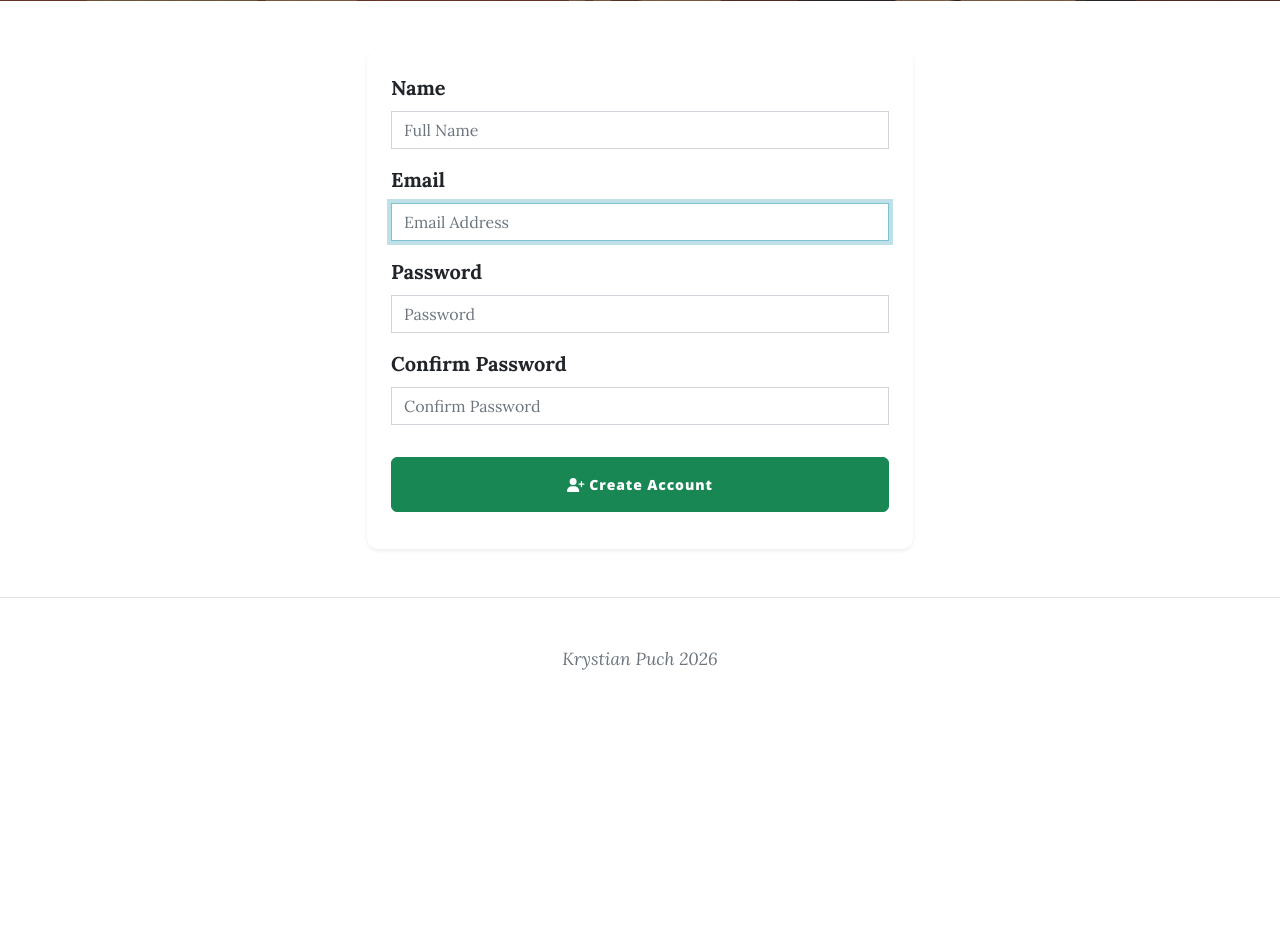
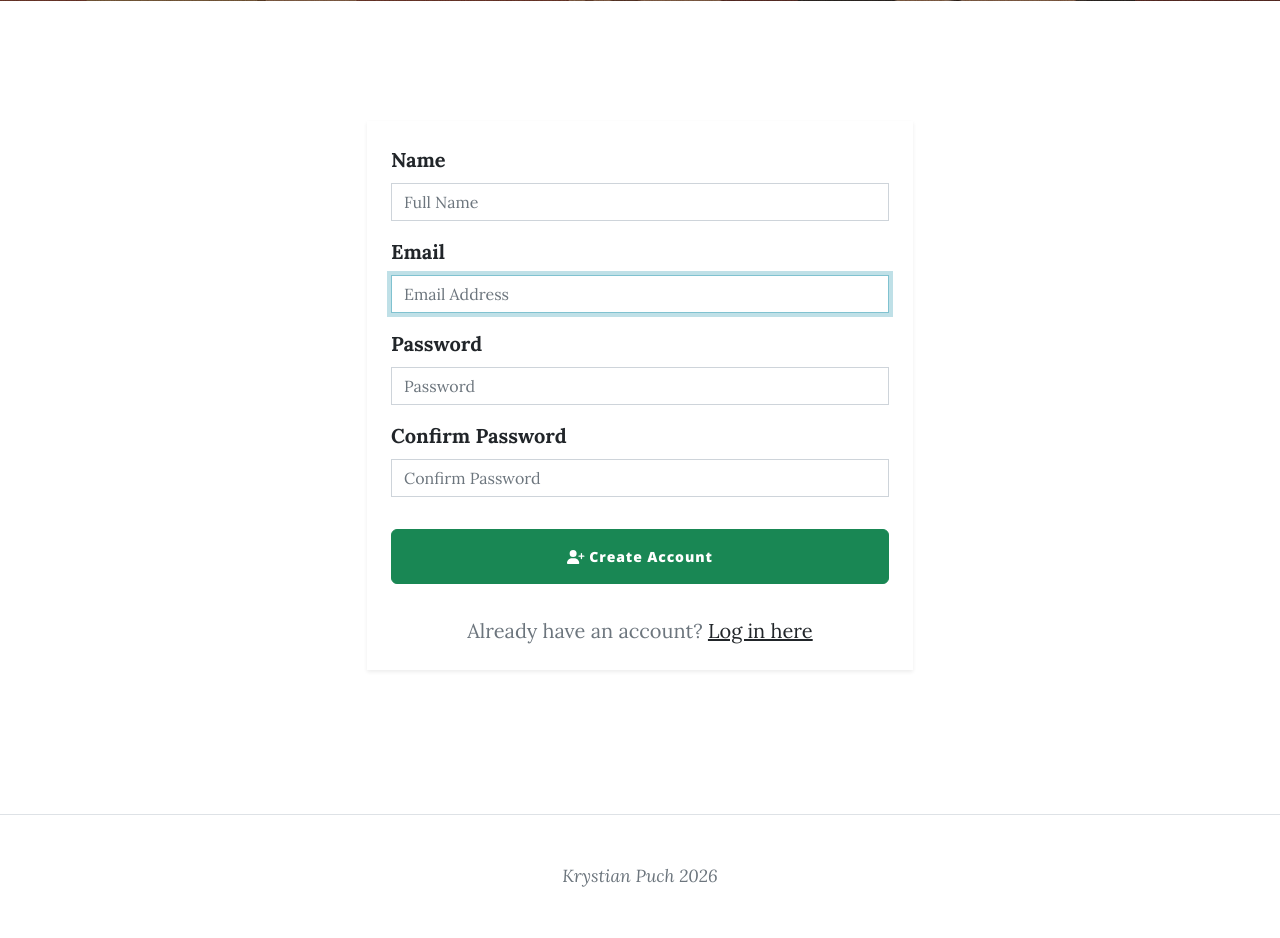
Before and after one commit to Krystian137/MyFilmSay-Cleaner, a Django app: page /users/register/ in a window 1280 px wide. Shown: the part 627-1565 px from the top of the page. Before the commit the page ends 1297 px from the top, so only its background shows below. Run offline with Django 5.2, Linux system fonts and the light colour scheme; some libraries are stand-ins or nearby versions.

Commit message:
cleaning up

```diff
--- a/apps/users/templates/users/login.html
+++ b/apps/users/templates/users/login.html
@@ -22,7 +22,7 @@
     <div class="container">
         <div class="row justify-content-center">
             <div class="col-lg-6 col-md-8">
-                <div class="card shadow-sm border-0 p-4">
+                <div class="shadow-sm border-0 p-4">
                     <form method="post">
                         {% csrf_token %}
                         {% bootstrap_form form %}
--- a/apps/users/templates/users/register.html
+++ b/apps/users/templates/users/register.html
@@ -18,11 +18,11 @@
     </div>
 </header>
 
-<main class="mb-5">
-    <div class="container">
+<main class="mb-5 py-5">
+    <div class="container py-4">
         <div class="row justify-content-center">
             <div class="col-lg-6 col-md-8">
-                <div class="card shadow-sm border-0 p-4">
+                <div class="shadow-sm border-0 p-4 mb-4">
                     <form method="post">
                         {% csrf_token %}
                         {% bootstrap_form form %}
@@ -30,8 +30,8 @@
                             <i class="fas fa-user-plus"></i> Create Account
                         </button>
                     </form>
-                    <div class="text-center mt-3">
-                        <p class="text-muted">Already have an account? <a href="{% url 'users:login' %}">Log in here</a></p>
+                    <div class="text-center mt-4">
+                        <p class="text-muted mb-0">Already have an account? <a href="{% url 'users:login' %}">Log in here</a></p>
                     </div>
                 </div>
             </div>
--- a/apps/users/templates/users/user_list.html
+++ b/apps/users/templates/users/user_list.html
@@ -19,7 +19,7 @@
 
 <div class="users_container d-flex flex-wrap gap-4 justify-content-center mt-4">
     {% for user in all_users %}
-        <div class="card user_card" style="width: 18rem;">
+        <div class="user_card" style="width: 18rem;">
             <div class="commenterImageProfiles text-center mt-3">
                 <img src="https://ui-avatars.com/api/?name={{ user.name|urlencode }}&size=100&background=random&rounded=true"
                      class="rounded-circle" alt="{{ user.name }}" style="width: 100px; height: 100px;"/>
--- a/apps/users/views.py
+++ b/apps/users/views.py
@@ -23,12 +23,6 @@ class RegisterView(CreateView):
         login(self.request, user, backend='django.contrib.auth.backends.ModelBackend')
         messages.success(self.request, f"Welcome, {user.name}!")
         return redirect(self.success_url)
-
-    def form_invalid(self, form):
-        if User.objects.filter(email=form.cleaned_data.get('email')).exists():
-            messages.warning(self.request, "You've already signed up with that email, log in instead!")
-            return redirect('users:login')
-        return super().form_invalid(form)
 
 
 class CustomLoginView(LoginView):
--- a/config/settings.py
+++ b/config/settings.py
@@ -11,7 +11,7 @@ https://docs.djangoproject.com/en/6.0/ref/settings/
 """
 
 from pathlib import Path
-
+from django.urls import reverse_lazy
 import os
 from dotenv import load_dotenv
 import sys
@@ -136,3 +136,7 @@ STATIC_URL = 'static/'
 STATICFILES_DIRS = [BASE_DIR / 'static']
 
 AUTH_USER_MODEL = 'users.User'
+
+LOGIN_URL = 'users:login'
+LOGIN_REDIRECT_URL = 'movies:list'
+LOGOUT_REDIRECT_URL = 'movies:list'
```
